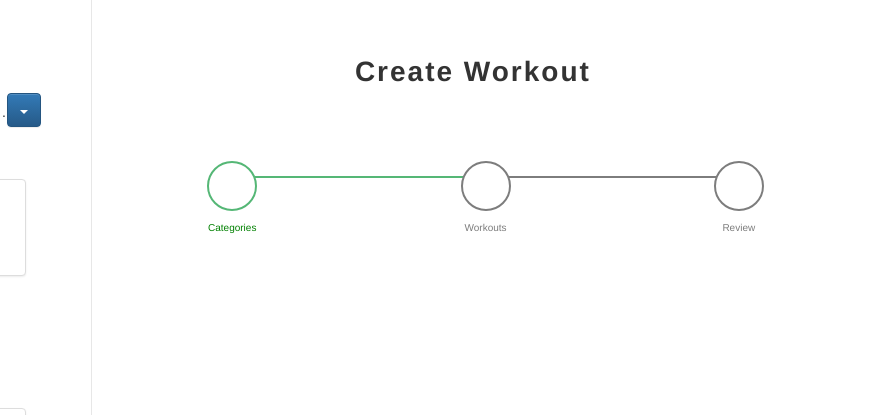
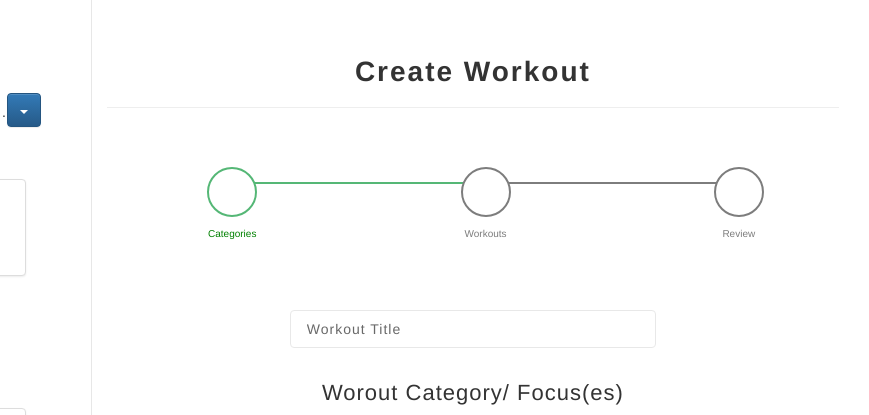
Before and after one commit to conniekim/WorkoutHelper, a plain HTML site: page create-workout.html in a window 1280 px wide. Shown: the top 415 px of the page, 411-1280 px from the left. Drawn offline with nearby package versions, Linux system fonts and the light colour scheme.

Commit message:
third section work in progress

```diff
--- a/create-workout.html
+++ b/create-workout.html
@@ -133,12 +133,21 @@
 
           <div class="col-xs-12 col-sm-8 col-md-8" id="create-workout">
             <h3> Create Workout</h3>
+            <hr>
             <div class="container">
               <ul class="progressbar">
                   <li class="active">Categories</li>
                   <li>Workouts</li>
                   <li>Review</li>
               </ul>
+            </div>
+            <div class="form-group row size">
+              <div class="col-12">
+                <input class="form-control" type="text" value="Workout Title" id="example-text-input">
+              </div>
+            </div>
+            <div class="col-12">
+              <h4> Worout Category/ Focus(es)</h4>
             </div>
           </div>
 
--- a/css/style.css
+++ b/css/style.css
@@ -87,7 +87,7 @@
 
 #create-workout .container{
 	width: 100%;
-	margin-top: 10%;
+	margin-top: 8%;
 	margin-bottom: 8%;
 }
 
@@ -141,3 +141,17 @@
 .progressbar li.active + li:after {
   background-color: #55b776;
 }
+
+#create-workout .size {
+	width: 50%;
+	margin-left: 25%;
+}
+#create-workout input {
+	opacity: 0.8;
+	letter-spacing: 1px;
+}
+
+#create-workout h4 {
+	text-align: center;
+	letter-spacing: 1px;
+}
```
Lines whose indentation alone changed are shown as unchanged.
